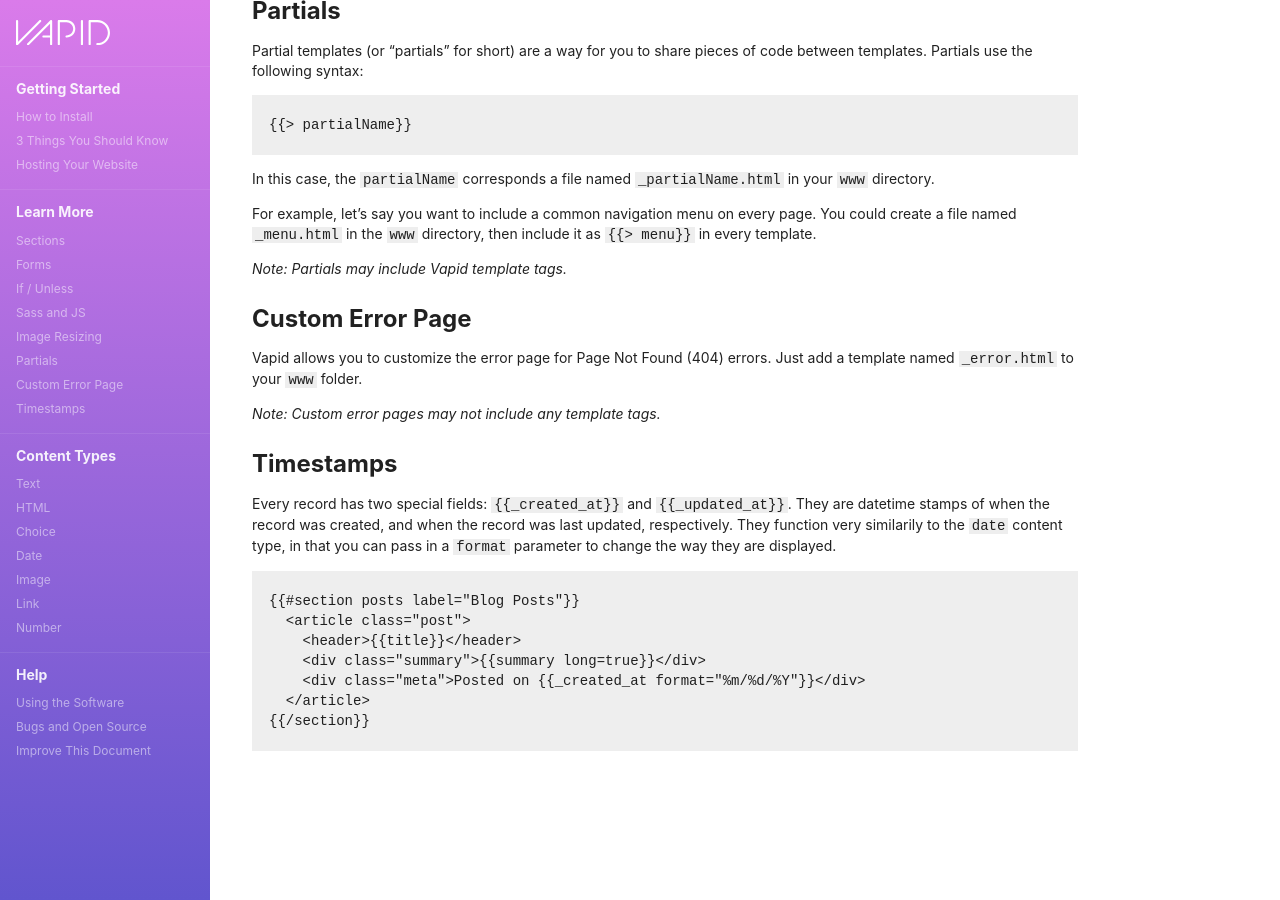
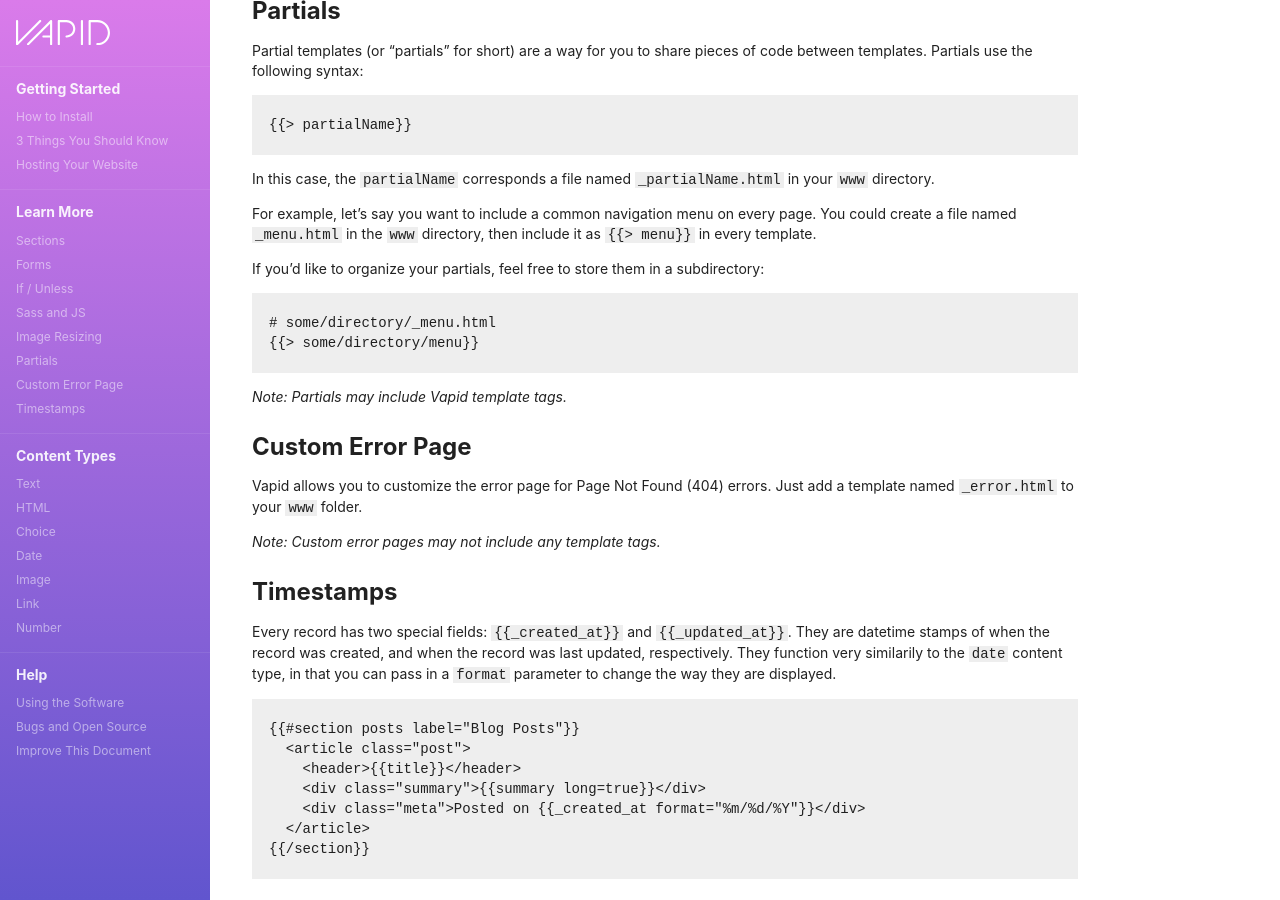
Before and after one commit to vapid/vapid-docs, a Jekyll site: the page built from learn-more.md, in a window 1280 px wide and 900 px high, scrolled down 5660 px. Built offline with Jekyll 4.4.1, drawn with Linux system fonts in a browser that asks for light colours; nearby versions of some CDN libraries.

Commit message:
Example of partials in a subdirectory

````diff
--- a/learn-more.md
+++ b/learn-more.md
@@ -297,6 +297,13 @@ In this case, the `partialName` corresponds a file named `_partialName.html` in
 
 For example, let's say you want to include a common navigation menu on every page. You could create a file named `_menu.html` in the `www` directory, then include it as `{{> menu}}` in every template.
 
+If you'd like to organize your partials, feel free to store them in a subdirectory:
+
+```
+# some/directory/_menu.html
+{{> some/directory/menu}}
+```
+
 _Note: Partials may include Vapid template tags._
 
 ## Custom Error Page {#errors}
````
